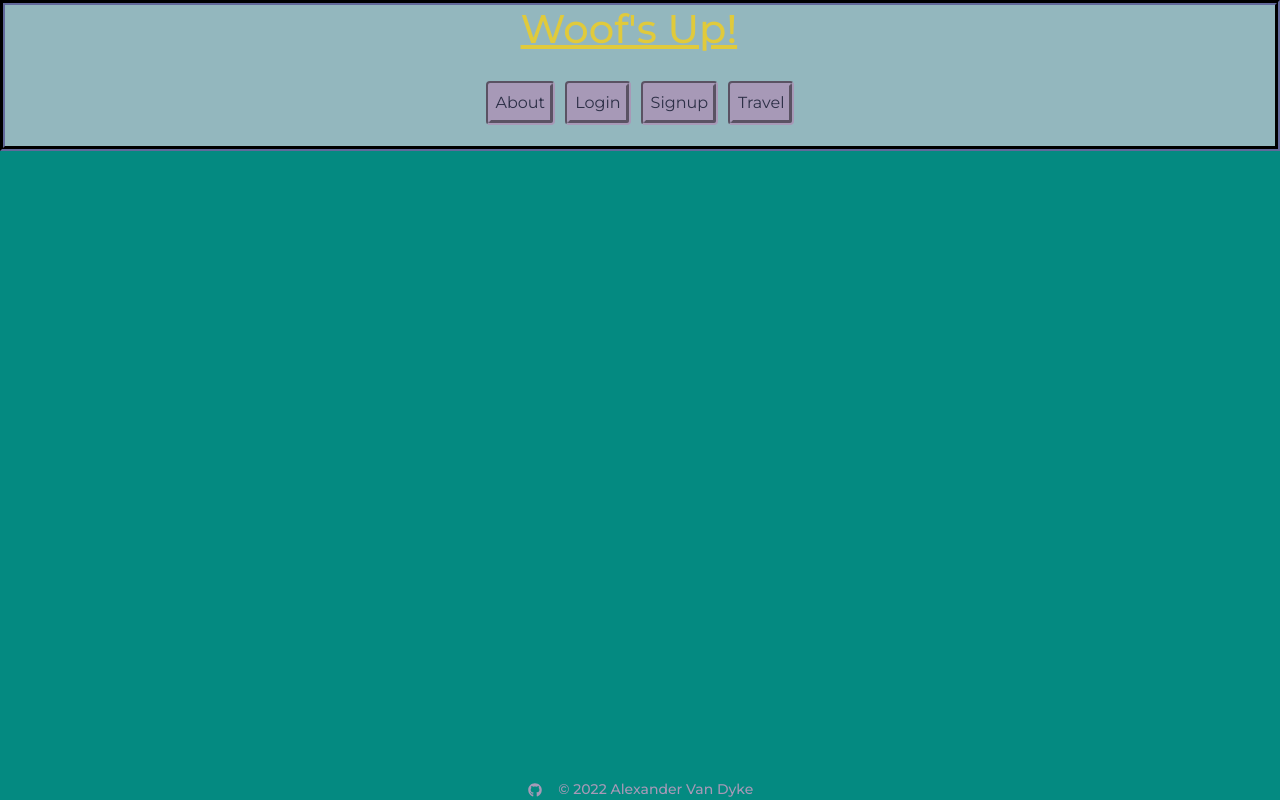
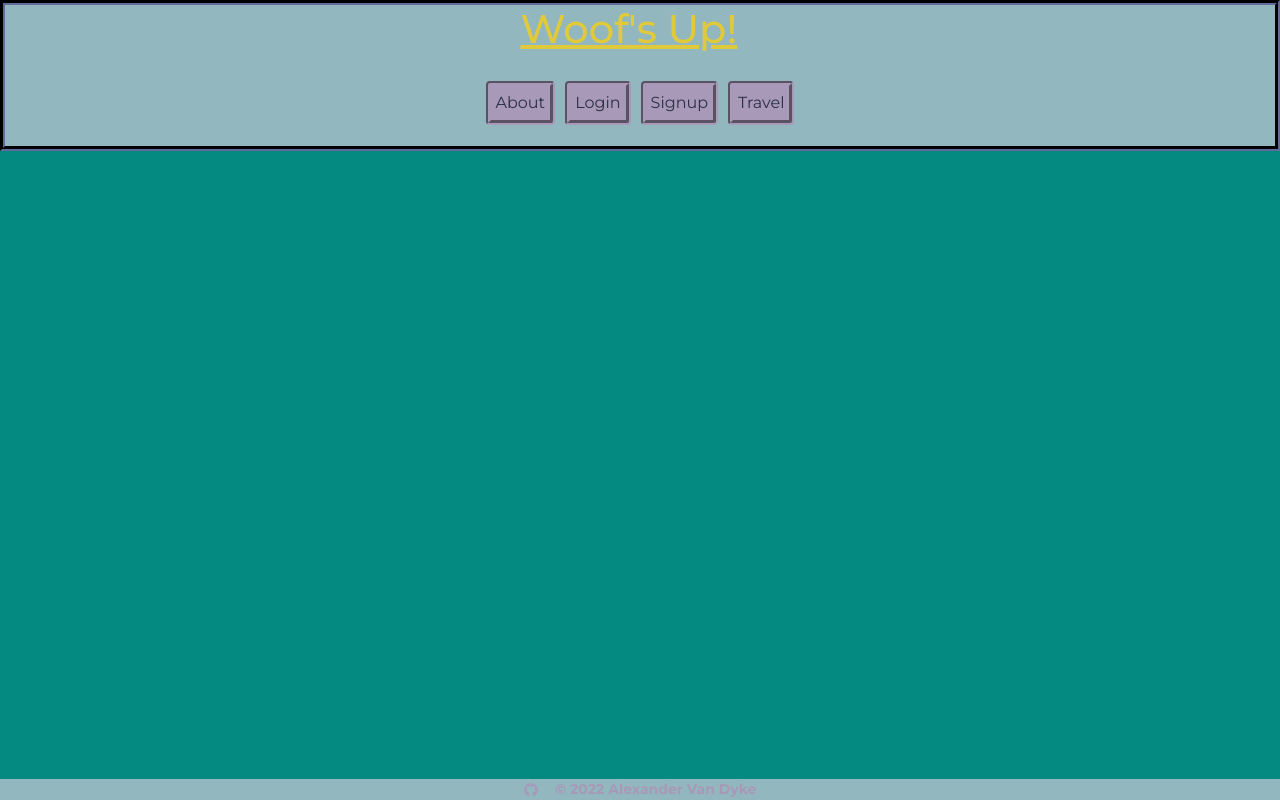
Before and after one commit to AlexandertheGreat491/Woofs_Up, a React (Create React App) app in the folder client/: page / in a window 1280 px wide. Built offline with nearby package versions, Linux system fonts and the light colour scheme.

Commit message:
added background-color & changed font-weight for the footer

```diff
--- a/client/src/index.css
+++ b/client/src/index.css
@@ -91,8 +91,9 @@ nav a:hover {
 /* footer styling */
 footer {
   color: var(--quarternary);
+  background-color: var(--secondary);
   font-size: 0.875em;
-  font-weight: 500;
+  font-weight: 700;
   display: flex;
   justify-content: center;
   position: fixed;
```
